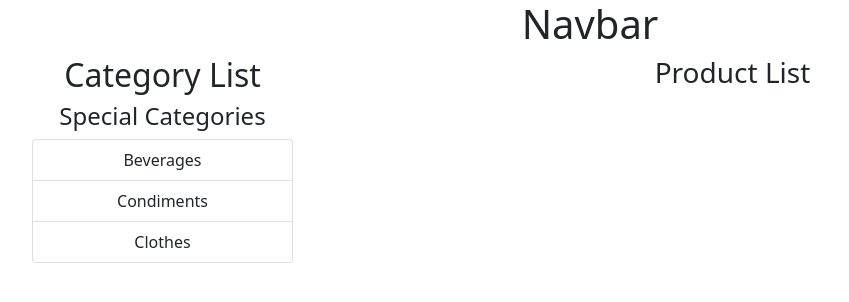
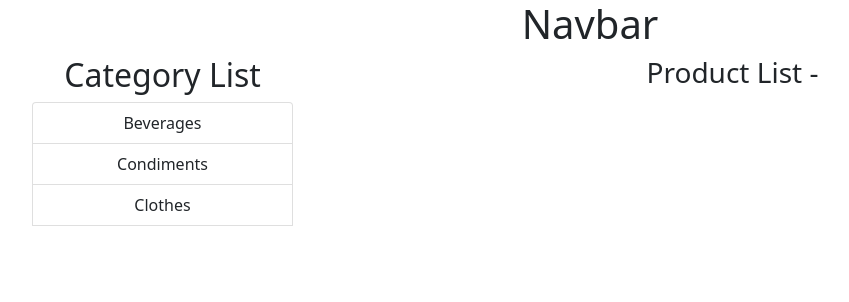
Before and after one commit to GunelYusuf/Category_Product_List_React, a React (Create React App) app: page / in a window 1280 px wide. Shown: the top 302 px of the page, without its empty margins (50-899 px from the left). Built offline with nearby package versions, Linux system fonts and the light colour scheme.

Commit message:
event and data transfer between components

```diff
--- a/src/App.js
+++ b/src/App.js
@@ -1,14 +1,21 @@
-import logo from './logo.svg';
+import React, {Component} from 'react';
 import './App.css';
-
 import Navbar from  "./components/Navbar";
 import CategoryList from "./components/CategoryList";
 import ProductList from "./components/ProductList";
-import {Col, Container, Row} from "reactstrap";
+import {Container,Row,Col} from "reactstrap";
 
-function App() {
-    let categoryInfo={title:'Category List',test:'Special Categories'}
-    let productInfo={title:'Product List'}
+
+class App extends Component {
+
+  state={currentCategory:""}
+
+    changeCategory = category => {
+        this.setState({currentCategory: category.categoryName});
+    };
+    render() {
+        let categoryInfo={title:'Category List',test:'Special Categories'};
+        let productInfo={title:'Product List'};
         return (
            <div className="App">
                 <Container>
@@ -17,10 +24,10 @@
                     </Row>
                     <Row>
                         <Col xs="3">
-                    <CategoryList info={categoryInfo} />
+                            <CategoryList currentCategory={this.state.currentCategory} changeCategory={this.changeCategory} info={categoryInfo} />
                         </Col>
                         <Col xs="9">
-                    <ProductList info={productInfo}/>
+                            <ProductList currentCategory={this.state.currentCategory} info={productInfo}/>
                         </Col>
 
                     </Row>
@@ -28,5 +35,6 @@
             </div>
         );
     }
+}
 
 export default App;
--- a/src/components/CategoryList.js
+++ b/src/components/CategoryList.js
@@ -3,29 +3,29 @@
 
 
 class CategoryList extends Component {
-    constructor(props) {
-        super(props);
-        this.state={
-            categories:[
-                {categoryId:1,categoryName:'Beverages'},
-                {categoryId:2,categoryName:'Condiments'},
-                {categoryId:3,categoryName:'Clothes'
-                }
+    state = {
+            categories: [
+                {categoryId: 1, categoryName:'Beverages'},
+                {categoryId: 2, categoryName:'Condiments'},
+                {categoryId: 3, categoryName:'Clothes'}
             ]
-        }
-    };
+
+        };
+
     render() {
         return (
             <div>
                 <h2>{this.props.info.title}</h2>
-                <h4>{this.props.info.test}</h4>
+                {/*<h4>{this.props.info.test}</h4>*/}
                   <ListGroup>
                       {this.state.categories.map(category =>
                           <ListGroupItem
+                            onClick={()=>this.props.changeCategory(category)}
                             key={category.categoryId}
                           >
-                              {category.categoryName}
+                         {category.categoryName}
                           </ListGroupItem>)}
+                      <h4>{this.props.currentCategory}</h4>
                  </ListGroup>
            </div>
         );
--- a/src/components/ProductList.js
+++ b/src/components/ProductList.js
@@ -4,7 +4,7 @@
     render() {
         return (
             <div>
-                <h3>{this.props.info.title}</h3>
+                <h3>{this.props.info.title} - {this.props.currentCategory}</h3>
             </div>
         );
     }
```
Lines whose indentation alone changed are shown as unchanged.
